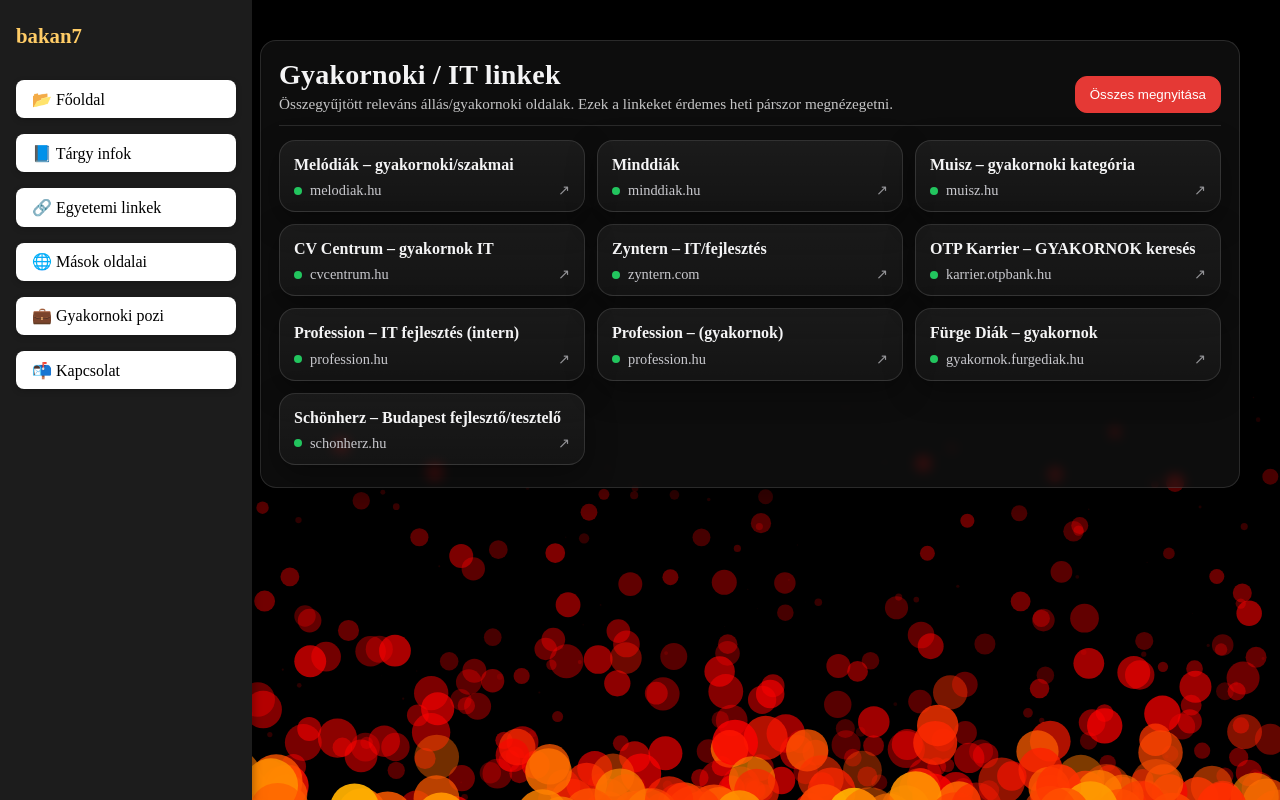
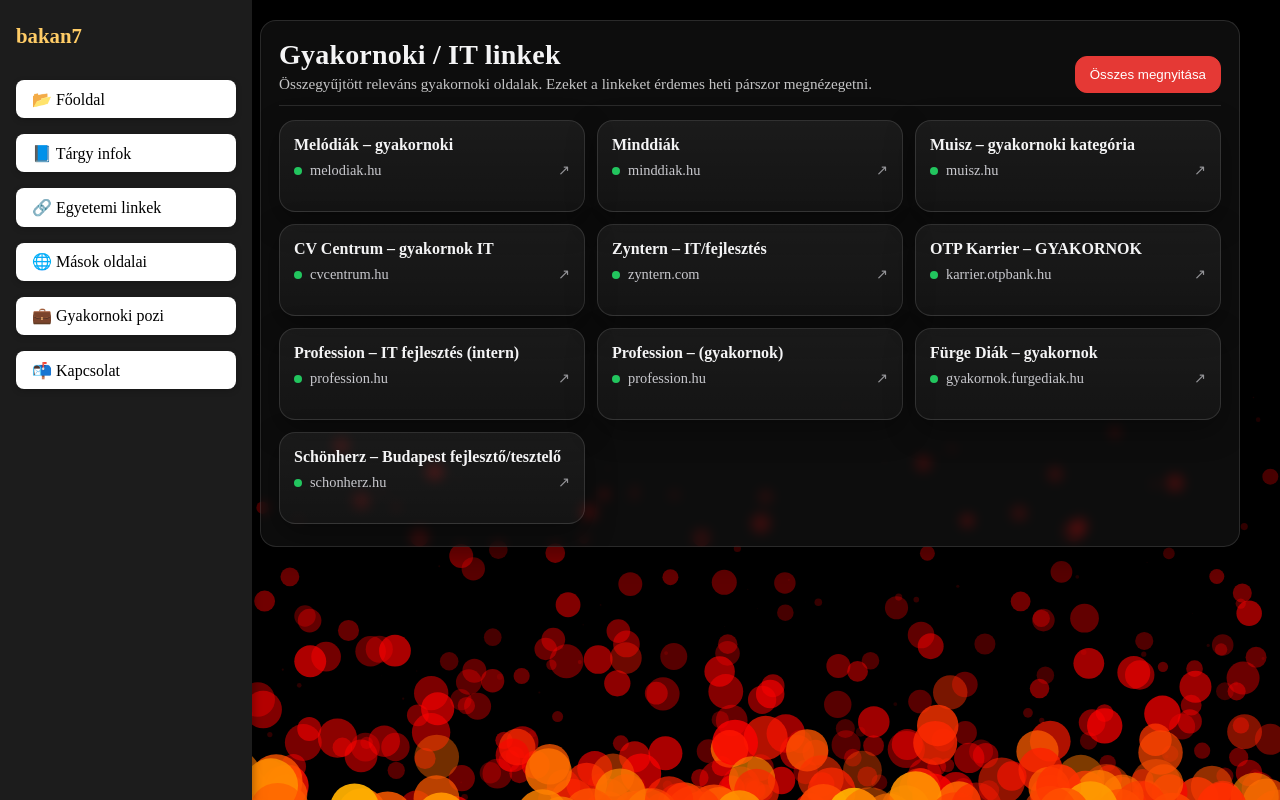
Before and after one commit to Andrssss/MyWebsite, a React (Vite) app: page /gyakornoki_poziciok in a window 1280 px wide. Built offline with nearby package versions, Linux system fonts and the light colour scheme.

Commit message:
morning patch

```diff
--- a/src/App.css
+++ b/src/App.css
@@ -606,6 +606,8 @@ body {
   display: grid;
   grid-template-columns: repeat(auto-fill, minmax(240px, 1fr));
   gap: 12px;
+    align-items: stretch; /* minden kártya egyforma magasságú lesz soronként */
+
 }
 
 /* Kártyák – nincs transition/transform */
@@ -615,6 +617,8 @@ body {
   border: 1px solid var(--ll-border);
   background: linear-gradient(180deg, var(--ll-card), rgba(255,255,255,0.03));
   box-shadow: var(--ll-shadow);
+    min-height: 90px; /* vagy amennyi kell */
+
 }
 .link-card:hover{ border-color: rgba(255,255,255,.22); }
 
@@ -700,3 +704,5 @@ body {
   background-color: #c62828 !important;
   border-color: #c62828 !important;
 }
+
+.main-content.re-page { padding-top: 0; }
--- a/src/LinksLauncher.jsx
+++ b/src/LinksLauncher.jsx
@@ -1,12 +1,12 @@
 import React, { useEffect, useState, useCallback } from 'react';
 
 const LINKS = [
-  { label: 'Melódiák – gyakornoki/szakmai', url: 'https://www.melodiak.hu/diakmunkak/?l=gyakornoki-szakmai-munkak' },
+  { label: 'Melódiák – gyakornoki', url: 'https://www.melodiak.hu/diakmunkak/?l=gyakornoki-szakmai-munkak' },
   { label: 'Minddiák ', url: 'https://minddiak.hu/position?page=2' },
   { label: 'Muisz – gyakornoki kategória', url: 'https://muisz.hu/hu/diakmunkaink?categories=3' },
   { label: 'CV Centrum – gyakornok IT', url: 'https://cvcentrum.hu/allasok/?s=gyakornok&category%5B%5D=it&category%5B%5D=it-programozas&category%5B%5D=it-uzemeltetes' },
   { label: 'Zyntern – IT/fejlesztés', url: 'https://zyntern.com/jobs?fields=16' },
-  { label: 'OTP Karrier – GYAKORNOK keresés', url: 'https://karrier.otpbank.hu/go/Minden-allasajanlat/1167001/?q=&q2=&alertId=&locationsearch=&title=GYAKORNOK&date=&location=&shifttype=' },
+  { label: 'OTP Karrier – GYAKORNOK', url: 'https://karrier.otpbank.hu/go/Minden-allasajanlat/1167001/?q=&q2=&alertId=&locationsearch=&title=GYAKORNOK&date=&location=&shifttype=' },
   { label: 'Profession – IT fejlesztés (intern)', url: 'https://www.profession.hu/allasok/it-programozas-fejlesztes/1,10,0,intern' },
   { label: 'Profession – (gyakornok)', url: 'https://www.profession.hu/allasok/1,0,0,gyakornok%401%401?keywordsearch' },
   { label: 'Fürge Diák – gyakornok', url: 'https://gyakornok.furgediak.hu/allasok?statikusmunkakor=7' },
@@ -57,7 +57,7 @@ export default function LinksLauncher({ autoOpen = false }) {
       <header className="ll-head">
         <div>
           <h2 id="re-title">Gyakornoki / IT linkek</h2>
-          <p className="ll-sub">Összegyűjtött releváns állás/gyakornoki oldalak. Ezek a linkeket érdemes heti párszor megnézegetni.</p>
+          <p className="ll-sub">Összegyűjtött releváns gyakornoki oldalak. Ezeket a linkeket érdemes heti párszor megnézegetni.</p>
         </div>
         <div className="ll-actions">
           <button className="btn btn-primary btn-red" onClick={handleOpenAllClick}>
--- a/src/OthersLinks.jsx
+++ b/src/OthersLinks.jsx
@@ -29,7 +29,7 @@ const othersLinks = [
 
 
 const additionalLinks = {
-  "Kevesebb anyag - 2025.06": [
+  "Kevesebb anyag - 2025.08": [
     { name: 'araba4', url: 'https://users.itk.ppke.hu/~araba4/' },
     { name: 'perpa4', url: 'https://users.itk.ppke.hu/~perpa4' },
     { name: 'szumi3', url: 'https://users.itk.ppke.hu/~szumi3/' },
@@ -50,7 +50,7 @@ const additionalLinks = {
 
 
   ],
-  "Folyamatban - 2025.06": [
+  "Folyamatban - 2025.08": [
     { name: 'vasbo2', url: 'https://users.itk.ppke.hu/~vasbo2' },
     { name: 'tabcs', url: 'https://users.itk.ppke.hu/~tabcs/' },
     { name: 'lazta3', url: 'https://users.itk.ppke.hu/~lazta3/' },
```
